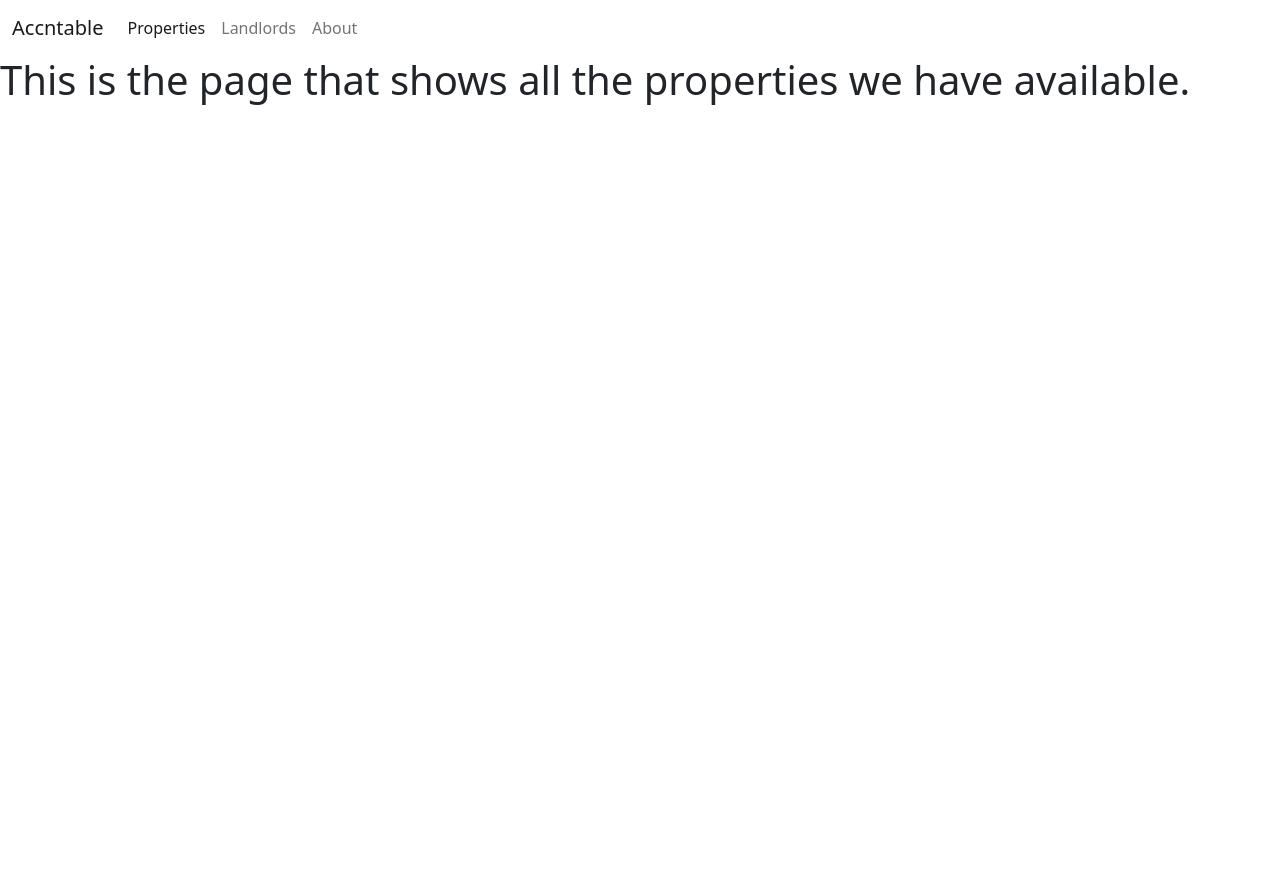
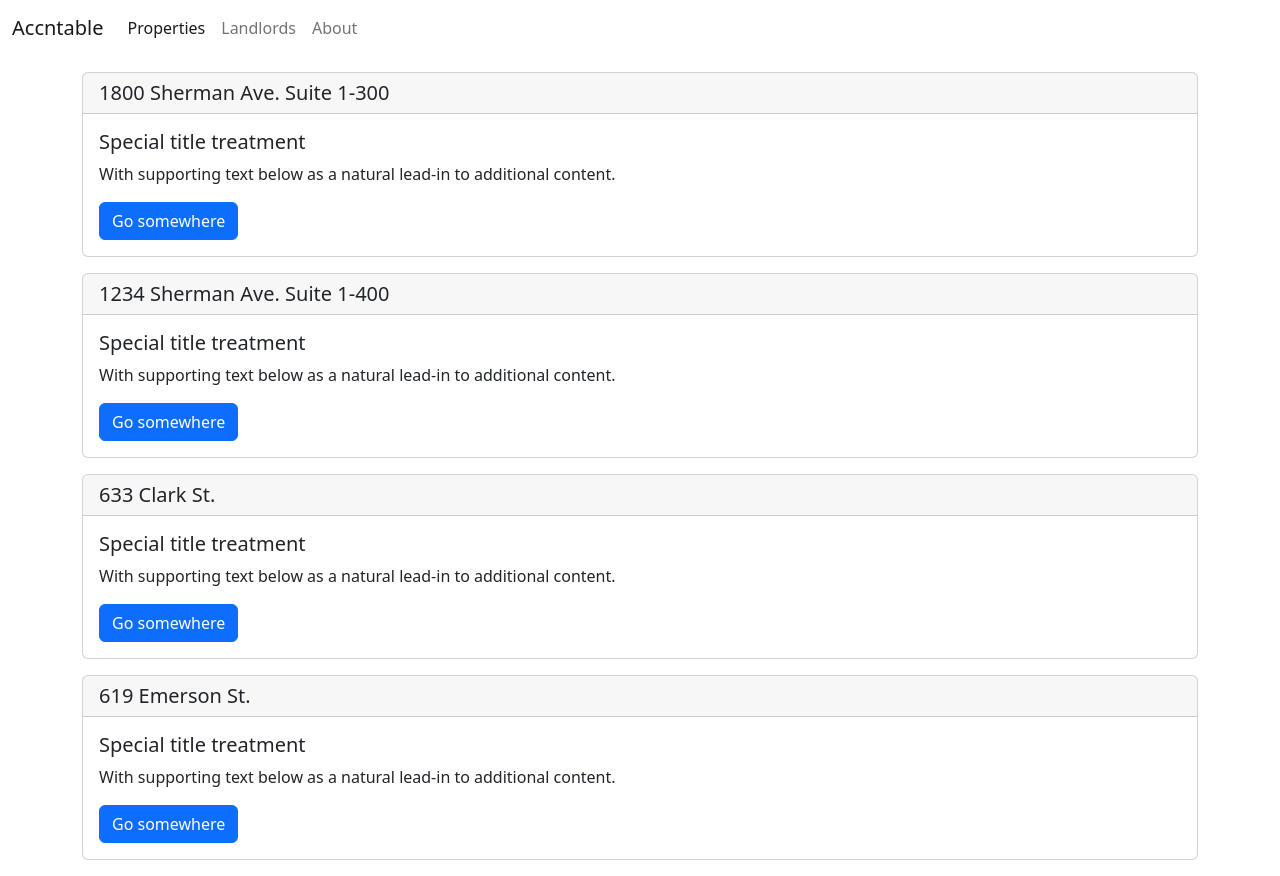
Before and after one commit to mattryczek/accntable, a Vue app: page /properties in a window 1280 px wide. Before the commit the page ends 800 px from the top, so only its background shows below. Built offline with nearby package versions, Linux system fonts and the light colour scheme.

Commit message:
v1 Property Cards

```diff
--- /dev/null
+++ b/src/assets/json/properties.json
@@ -0,0 +1,44 @@
+{
+    "properties": [
+        {
+            "propertyID": "1",
+            "address1": "1800 Sherman Ave.",
+            "address2": "Suite 1-300",
+            "city": "Evanston",
+            "state": "IL",
+            "zip": "60201",
+            "phone": "(847) 491-4357",
+            "manager": "Northwestern"
+          },
+          {
+            "propertyID": "2",
+            "address1": "1234 Sherman Ave.",
+            "address2": "Suite 1-400",
+            "city": "Evanston",
+            "state": "IL",
+            "zip": "60201",
+            "phone": "(847) 491-4357",
+            "manager": "Northwestern"
+          },
+          {
+            "propertyID": "3",
+            "address1": "633 Clark St.",
+            "address2": "",
+            "city": "Evanston",
+            "state": "IL",
+            "zip": "60208",
+            "phone": "(847) 491-1234",
+            "manager": "Northwestern"
+          },
+          {
+            "propertyID": "4",
+            "address1": "619 Emerson St.",
+            "address2": "",
+            "city": "Evanston",
+            "state": "IL",
+            "zip": "60201",
+            "phone": "(847) 491-5555",
+            "manager": "Northwestern"
+          }
+    ]
+}
--- /dev/null
+++ b/src/components/Card.vue
@@ -0,0 +1,30 @@
+<!--
+    JSON Template for Property Object
+
+    address1: String,
+    address2: String,
+    city: String,
+    manager: String,
+    phone: String,
+    propertyID: Number,
+    state: String,
+    zip: String,
+
+-->
+
+<script setup>
+defineProps({
+    data: Object
+})
+</script>
+
+<template>
+    <div class="card my-3">
+        <h5 class="card-header"> {{ data.address1 + ' ' + data.address2}}</h5>
+        <div class="card-body">
+            <h5 class="card-title">Special title treatment</h5>
+            <p class="card-text">With supporting text below as a natural lead-in to additional content.</p>
+            <a href="#" class="btn btn-primary">Go somewhere</a>
+        </div>
+    </div>
+</template>
--- a/src/views/Properties.vue
+++ b/src/views/Properties.vue
@@ -1,12 +1,17 @@
 <script setup>
 import Navbar from '@/components/Navbar.vue';
+import Card from '../components/Card.vue';
+
+import propData from '@/assets/json/properties.json'
+
+const properties = propData.properties;
 
 </script>
 
 <template>
   <Navbar />
-  <div class="properties">
-    <h1>This is the page that shows all the properties we have available.</h1>
+  <div class="properties container">
+    <Card v-for="property in properties" :key="property.id" :data=property />
   </div>
 </template>
 
```
